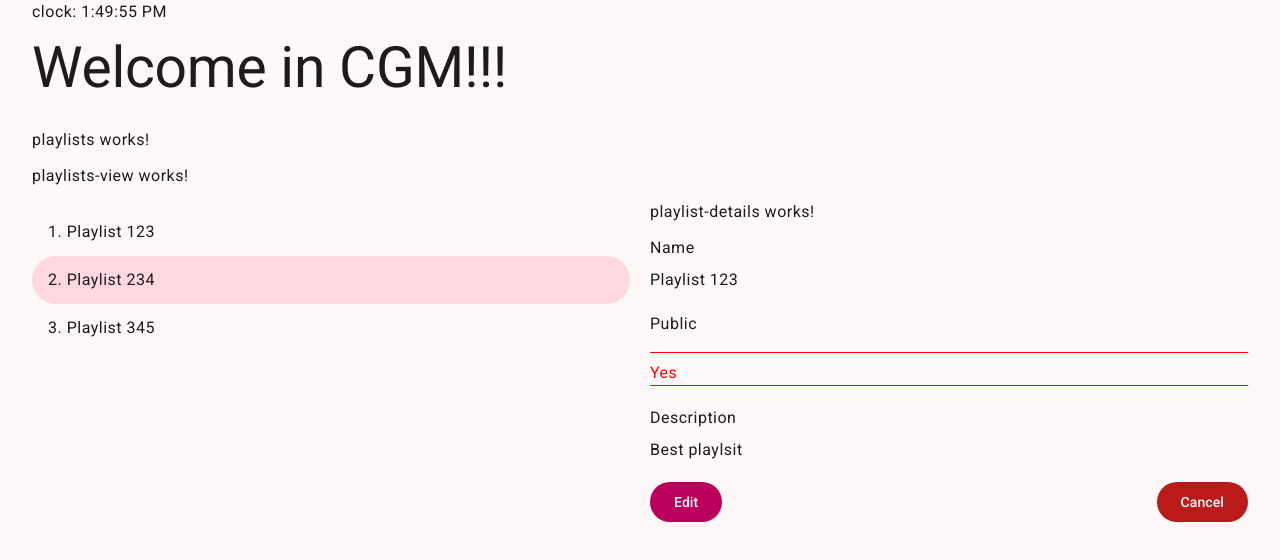
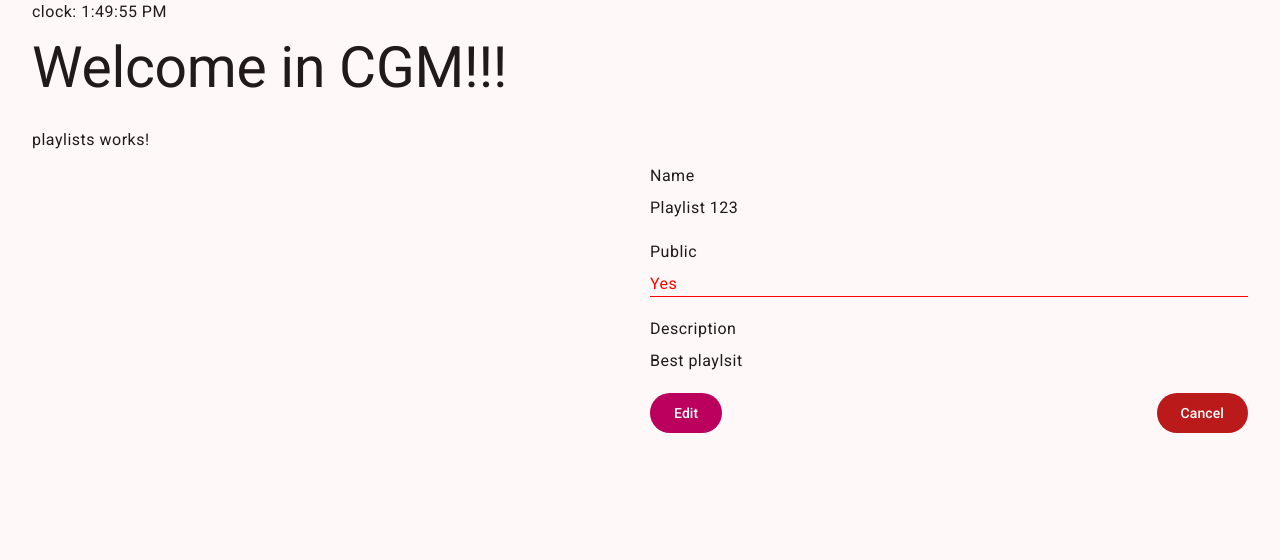
Before and after one commit to ev45ive/bottega-cgm-angular, an Angular app: page /playlists in a window 1280 px wide. Shown: the top 560 px of the page. Built offline with nearby package versions, Linux system fonts and the light colour scheme.

Commit message:
Extracting types

```diff
--- a/src/app/playlists/components/playlist-details/playlist-details.component.html
+++ b/src/app/playlists/components/playlist-details/playlist-details.component.html
@@ -1,6 +1,3 @@
-<p>playlist-details works!</p>
-
-<!-- .grid.gap-5>.grid.gap-2*3>div{Name}+div{Playlist} -->
 
 <div
   class="grid gap-5"
@@ -15,26 +12,9 @@
 
   <div class="grid gap-2">
     <div>Public</div>
-    <!-- <div [ngClass]="calculatedStyles"></div>
-    <div [ngClass]="getMyCalculatedStyles()"></div> -->
 
-    <!-- <div
-      [style.border-bottom]="'1px solid '"
-      [style.color]="playlist.public ? 'red' : 'green'"
-    ></div> -->
-
-    <div [ngStyle]="{ color: playlist.public ? 'red' : 'green' }"></div>
-    <div [ngClass]="{ isPublic: playlist.public,  isPrivate: !playlist.public }"></div>
-
-    <!-- @Directive{ [ngStyle] }   -->
-    <!-- dir = new NgStyle(ElementRef, Renderer2)
-    dir.ngStyle = { color: ... }
-    dir.ngDoCheck() -->
-
-    <!-- @Directive{ [ngClass] }   -->
-    <!-- dir = new NgClass(ElementRef, Renderer2)
-    dir.ngClass = { isPublic: ... }
-    dir.ngDoCheck() -->
+    <!-- <div [ngStyle]="{ color: playlist.public ? 'red' : 'green' }"></div> -->
+    <!-- <div [ngClass]="{ isPublic: playlist.public,  isPrivate: !playlist.public }"></div> -->
 
     <div
       [class.isPublic]="playlist.public"
--- /dev/null
+++ b/src/app/playlists/components/playlist-list/Playlist.ts
@@ -0,0 +1,6 @@
+export interface Playlist {
+    id: string;
+    name: string;
+    public: boolean;
+    description: string;
+}
--- /dev/null
+++ b/src/app/playlists/components/playlist-list/mockPlaylists.ts
@@ -0,0 +1,26 @@
+import { Playlist } from "./Playlist";
+
+export const mockPlaylists: Playlist[] = [
+  {
+    id: '123',
+    name: 'Playlist 123',
+    public: true,
+    description: 'Awesome playlsit',
+  },
+  {
+    id: '234',
+    name: 'Playlist 234',
+    public: false,
+    description: 'Best playlsit',
+  },
+  {
+    id: '345',
+    name: 'Playlist 345',
+    public: true,
+    description: 'Cool playlsit',
+  },
+];
+
+// type Playlist = (typeof mockPlaylists)[0];
+
+// mockPlaylists[0].placki = 123
--- a/src/app/playlists/components/playlist-list/playlist-list.component.ts
+++ b/src/app/playlists/components/playlist-list/playlist-list.component.ts
@@ -1,37 +1,14 @@
-import { NgFor } from '@angular/common';
 import { Component } from '@angular/core';
+import { Playlist } from './Playlist';
 
-NgFor;
-
-const mockPlaylists = [
-  {
-    id: '123',
-    name: 'Playlist 123',
-    public: true,
-    description: 'Awesome playlsit',
-  },
-  {
-    id: '234',
-    name: 'Playlist 234',
-    public: false,
-    description: 'Best playlsit',
-  },
-  {
-    id: '345',
-    name: 'Playlist 345',
-    public: true,
-    description: 'Cool playlsit',
-  },
-];
 @Component({
   selector: 'app-playlist-list',
   templateUrl: './playlist-list.component.html',
   styleUrl: './playlist-list.component.scss',
 })
 export class PlaylistListComponent {
-  playlists = mockPlaylists;
-
-  selectedId = '234';
+  playlists: Playlist[] = [];
+  selectedId = '';
 
   select(id: string) {
     this.selectedId = id;
--- a/src/app/playlists/containers/playlists-view/playlists-view.component.html
+++ b/src/app/playlists/containers/playlists-view/playlists-view.component.html
@@ -1,24 +1,16 @@
-<p>playlists-view works!</p>
-<!-- .grid.grid-cols-2 -->
+
 
 <div class="grid grid-cols-2 gap-5">
   <div>
-    <app-playlist-list />
+
+
+    <app-playlist-list    />
   </div>
 
   <div>
-    <!-- Error: NG0201: No provider for _TemplateRef found. Find more at https://angular.dev/errors/NG0201 -->
-    <!-- <app-playlist-details [ngIf]="mode === 'details'" /> -->
-    <!-- <app-playlist-editor [hidden]="mode !== 'editor'" /> -->
-
-    <!-- <ng-template [ngIf]="mode === 'details'" [ngIfThen]="detailsRef" [ngIfElse]="editorRef"/> -->
-
-    <!-- <ng-tempalte ngIf -->
-    <!-- <app-playlist-details *ngIf="mode === 'details' then detailsRef else editorRef" /> -->
-
 
     <ng-container [ngSwitch]="mode">
-      <app-playlist-details *ngSwitchDefault />
+      <app-playlist-details *ngSwitchDefault  />
       <app-playlist-editor *ngSwitchCase="'editor'" />
     </ng-container>
 
--- a/src/app/playlists/containers/playlists-view/playlists-view.component.ts
+++ b/src/app/playlists/containers/playlists-view/playlists-view.component.ts
@@ -1,5 +1,6 @@
 import { Component, ViewChild } from '@angular/core';
 import { PlaylistEditorComponent } from '../../components/playlist-editor/playlist-editor.component';
+import { mockPlaylists } from '../../components/playlist-list/mockPlaylists';
 
 @Component({
   selector: 'app-playlists-view',
@@ -9,8 +10,12 @@ import { PlaylistEditorComponent } from '../../components/playlist-editor/playli
 export class PlaylistsViewComponent {
   mode: 'details' | 'editor' = 'details';
 
+  playlists = mockPlaylists;
+  selectedId = '234';
+  selected?: any;
+
   showDetails() {
-    this.editorRef?.hasUnsavedChanges
+    this.editorRef?.hasUnsavedChanges;
     this.mode = 'details';
   }
 
```
